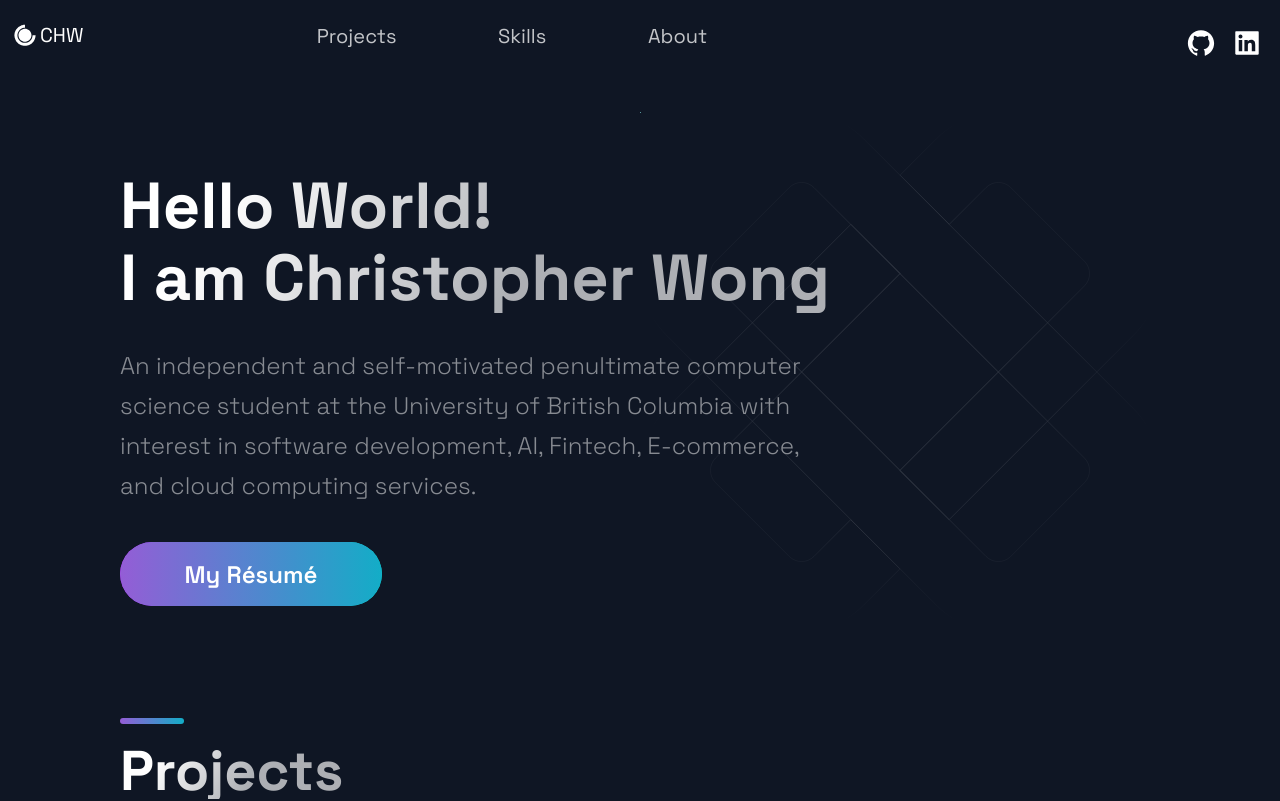
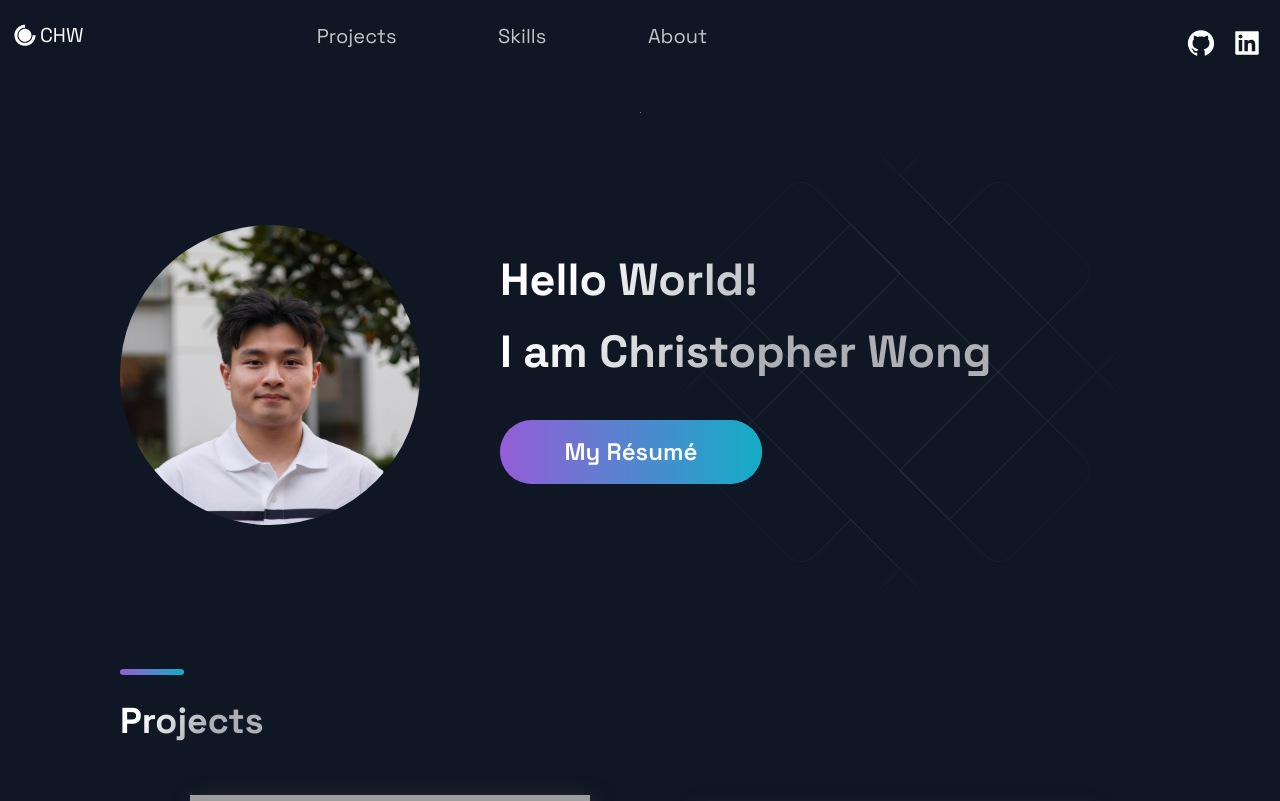
Before and after one commit to chrishadrian/personal-website, a Next.js app: page / in a window 1280 px wide. Shown: the top 801 px of the page. Built offline with nearby package versions, Linux system fonts and the light colour scheme; no server answers; grey boxes are pictures that could not be loaded.

Commit message:
Updated Hero: Added profile picture and removed intro

```diff
--- a/src/components/Hero/Hero.js
+++ b/src/components/Hero/Hero.js
@@ -1,5 +1,5 @@
+// Hero.js
 import React from "react";
-
 import {
 	Section,
 	SectionSubText,
@@ -7,7 +7,7 @@ import {
 	SectionTitle,
 } from "../../styles/GlobalComponents";
 import Button from "../../styles/GlobalComponents/Button";
-import { LeftSection } from "./HeroStyles";
+import { LeftSection, ProfileImage, ContentSection } from "./HeroStyles";
 
 const handleDownload = () => {
 	const fileUrl = window.location.origin + "/files/Christopher_Wong_Resume.pdf";
@@ -22,16 +22,13 @@ const handleDownload = () => {
 const Hero = () => (
 	<Section row nopadding>
 		<LeftSection>
-			<SectionTitle main center>
-				Hello World! <br />I am Christopher Wong
-			</SectionTitle>
-			<SectionText>
-				An independent and self-motivated penultimate computer science
-				student at the University of British Columbia with interest in
-				software development, AI, Fintech, E-commerce, and cloud
-				computing services.
-			</SectionText>
-			<Button onClick={handleDownload}>My Résumé</Button>
+			<ProfileImage src={"/images/profile.jpg"} alt="Christopher Wong" />
+			<ContentSection>
+				<SectionTitle main center>
+					Hello World! <br />I am Christopher Wong
+				</SectionTitle>
+				<Button onClick={handleDownload}>My Résumé</Button>
+			</ContentSection>
 		</LeftSection>
 	</Section>
 );
--- a/src/components/Hero/HeroStyles.js
+++ b/src/components/Hero/HeroStyles.js
@@ -1,19 +1,56 @@
-import styled from 'styled-components';
+// HeroStyles.js
+import styled from "styled-components";
 
 export const LeftSection = styled.div`
+	display: flex;
+	align-items: center;
 	width: 100%;
 	@media ${(props) => props.theme.breakpoints.sm} {
-    width: 80%;
+		flex-direction: column;
+		width: 100%;
 		display: flex;
-    flex-direction: column;
-
+		align-items: center;
 		margin: 0 auto;
 	}
 	@media ${(props) => props.theme.breakpoints.md} {
+		flex-direction: column;
 		width: 100%;
 		display: flex;
-    flex-direction: column;
-
+		align-items: center;
 		margin: 0 auto;
 	}
 `;
+
+export const ProfileImage = styled.img`
+	width: 300px;
+	height: 300px;
+	border-radius: 50%;
+	margin-right: 80px;
+	object-fit: cover;
+	@media ${(props) => props.theme.breakpoints.sm} {
+		width: 120px;
+		height: 120px;
+		margin-bottom: 20px;
+		margin-right: 0;
+	}
+	@media ${(props) => props.theme.breakpoints.md} {
+		width: 130px;
+		height: 130px;
+		margin-bottom: 20px;
+		margin-right: 0;
+	}
+`;
+
+export const ContentSection = styled.div`
+	display: flex;
+	flex-direction: column;
+	align-items: flex-start;
+	@media ${(props) => props.theme.breakpoints.sm} {
+		align-items: center;
+		text-align: center;
+	}
+	@media ${(props) => props.theme.breakpoints.md} {
+		align-items: center;
+		text-align: center;
+	}
+`;
--- a/src/styles/GlobalComponents/index.js
+++ b/src/styles/GlobalComponents/index.js
@@ -26,7 +26,7 @@ export const Section = styled.section`
 
 export const SectionTitle = styled.h2`
   font-weight: 800;
-  font-size: ${(props) => props.main ? '65px' : '56px'};
+  font-size: ${(props) => props.main ? '45px' : '36px'};
   line-height: ${(props) => props.main ? '72px' : '56px'};
   width: max-content;
   max-width: 100%;
@@ -56,7 +56,7 @@ export const SectionTitle = styled.h2`
 
 export const SectionText = styled.p`
   max-width: 800px;
-  font-size: 24px;
+  font-size: 18px;
   line-height: 40px;
   font-weight: 300;
   padding-bottom: 3.6rem;
```
Also changed, not shown: public/images/profile.jpg (added), 1 other file (tests, documents, lock files or other folders). Lines whose indentation alone changed are shown as unchanged.
